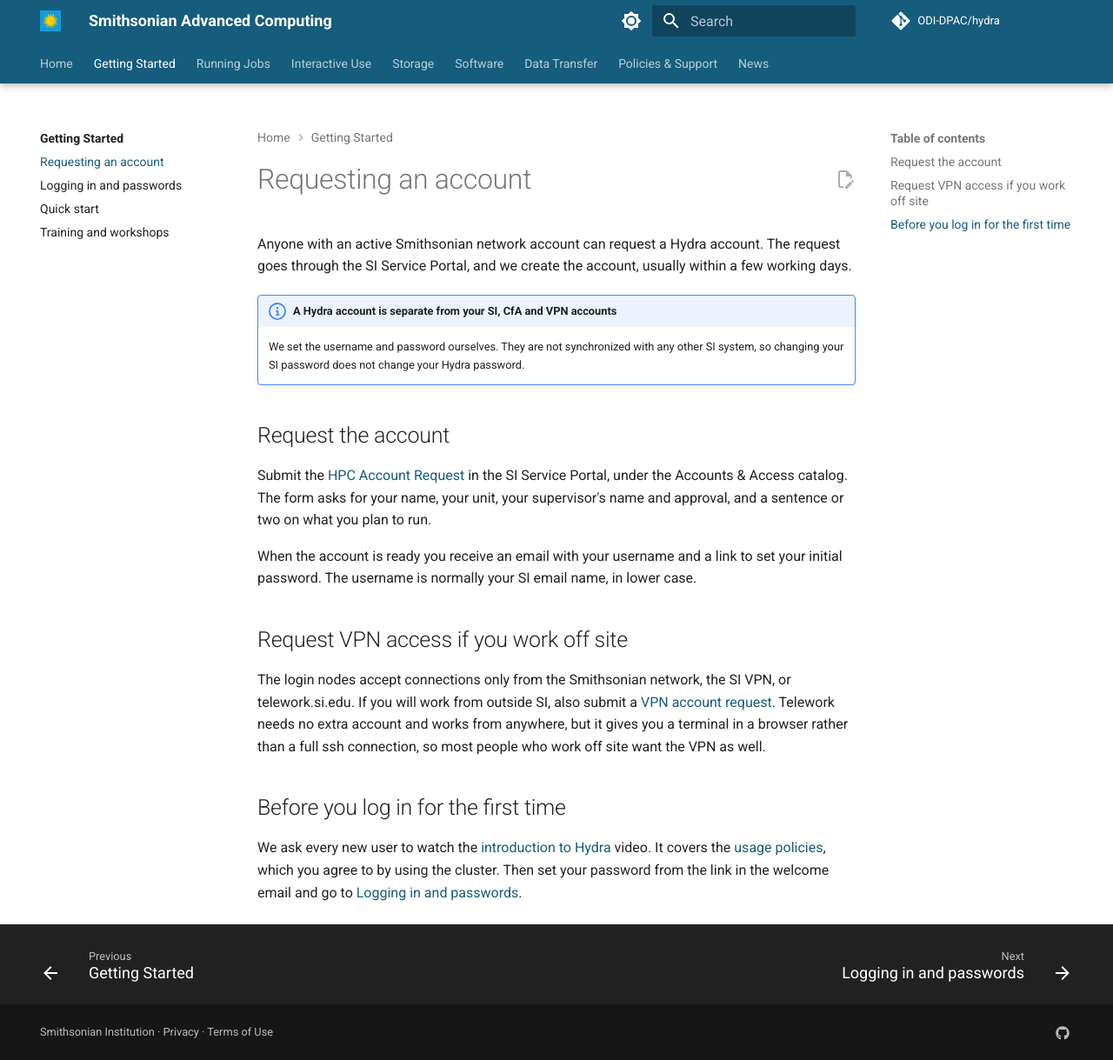
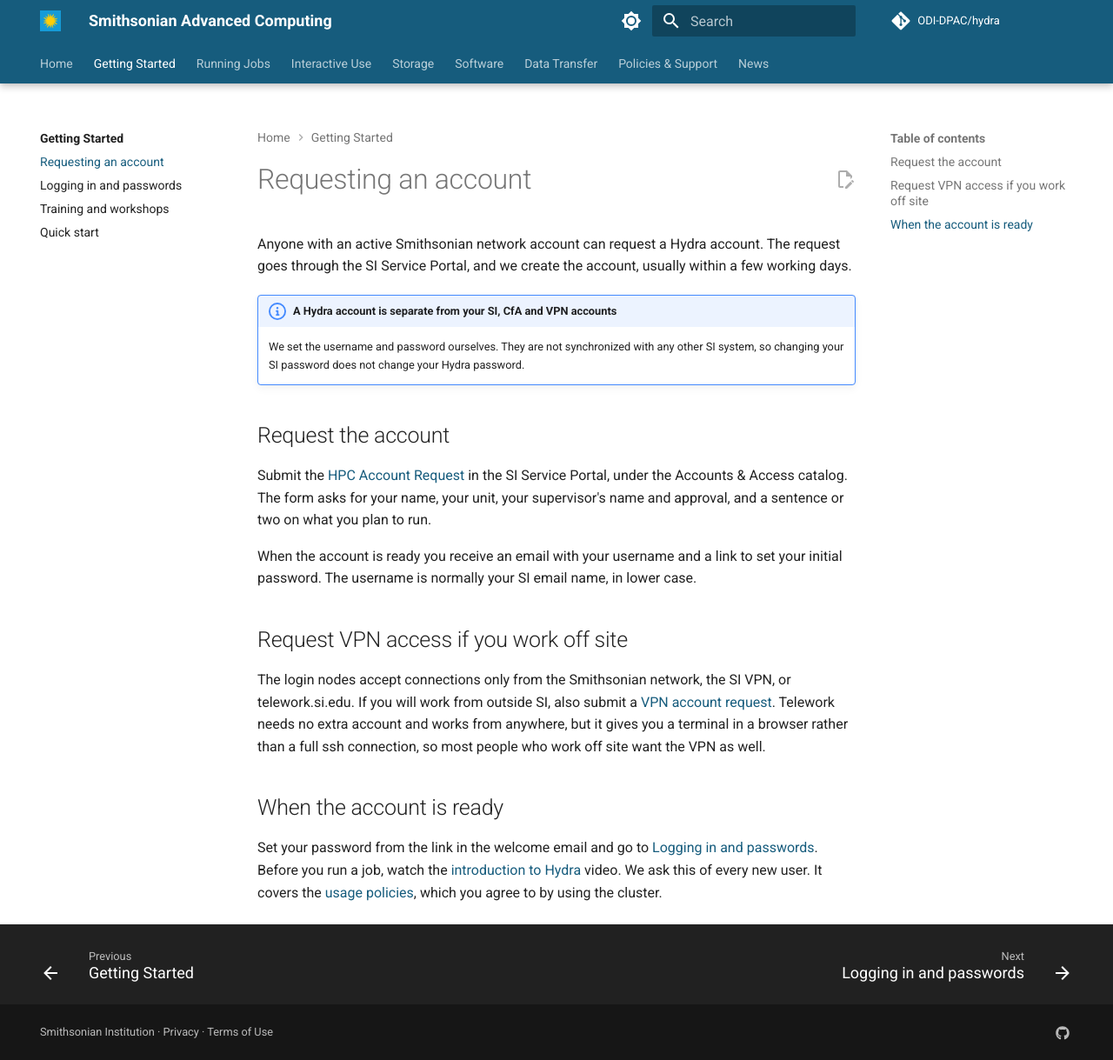
Before and after one commit to ODI-DPAC/hydra, an MkDocs documentation site: the page built from docs/getting-started/account.md, in a window 1280 px wide and 1219 px high. Shown: the whole window at 87% size. Built offline with MkDocs 1.6.1 and Material for MkDocs 9.7.7, drawn with Linux system fonts in a browser that asks for light colours; comment, search, counter and statistics services are not loaded.

Commit message:
Review: define CPU and elapsed time, Getting Started order

```diff
--- a/docs/getting-started/account.md
+++ b/docs/getting-started/account.md
@@ -16,6 +16,6 @@
 
 The login nodes accept connections only from the Smithsonian network, the SI VPN, or telework.si.edu. If you will work from outside SI, also submit a [VPN account request](https://smithsonianprod.servicenowservices.com/si?id=sc_cat_item&sys_id=cd8bcf38dbaec810faac7c031f961992&sysparm_category=8b5b9d421b601410520ba82eac4bcb65). Telework needs no extra account and works from anywhere, but it gives you a terminal in a browser rather than a full ssh connection, so most people who work off site want the VPN as well.
 
-## Before you log in for the first time
+## When the account is ready
 
-We ask every new user to watch the [introduction to Hydra](training.md) video. It covers the [usage policies](../policies/usage.md), which you agree to by using the cluster. Then set your password from the link in the welcome email and go to [Logging in and passwords](login.md).
+Set your password from the link in the welcome email and go to [Logging in and passwords](login.md). Before you run a job, watch the [introduction to Hydra](training.md) video. We ask this of every new user. It covers the [usage policies](../policies/usage.md), which you agree to by using the cluster.
--- a/mkdocs.yml
+++ b/mkdocs.yml
@@ -118,8 +118,8 @@
       - getting-started/index.md
       - Requesting an account: getting-started/account.md
       - Logging in and passwords: getting-started/login.md
+      - Training and workshops: getting-started/training.md
       - Quick start: getting-started/quick-start.md
-      - Training and workshops: getting-started/training.md
   - Running Jobs:
       - jobs/index.md
       - How the scheduler works: jobs/concepts.md
```
Also changed, not shown: CONTRIBUTING.md (+1 -1 lines), docs/getting-started/index.md (+2 -2 lines), docs/jobs/concepts.md (+1 -1 lines).
